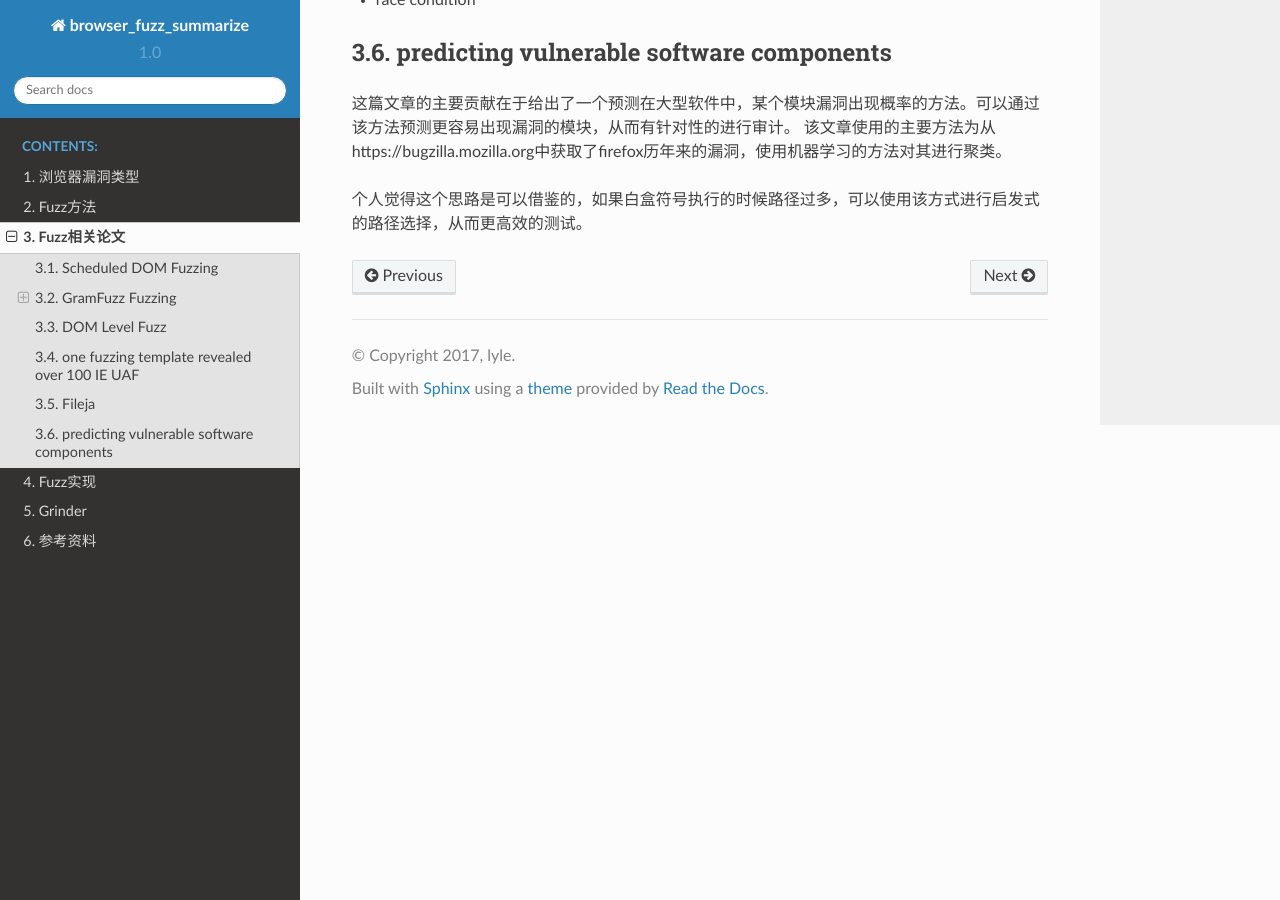
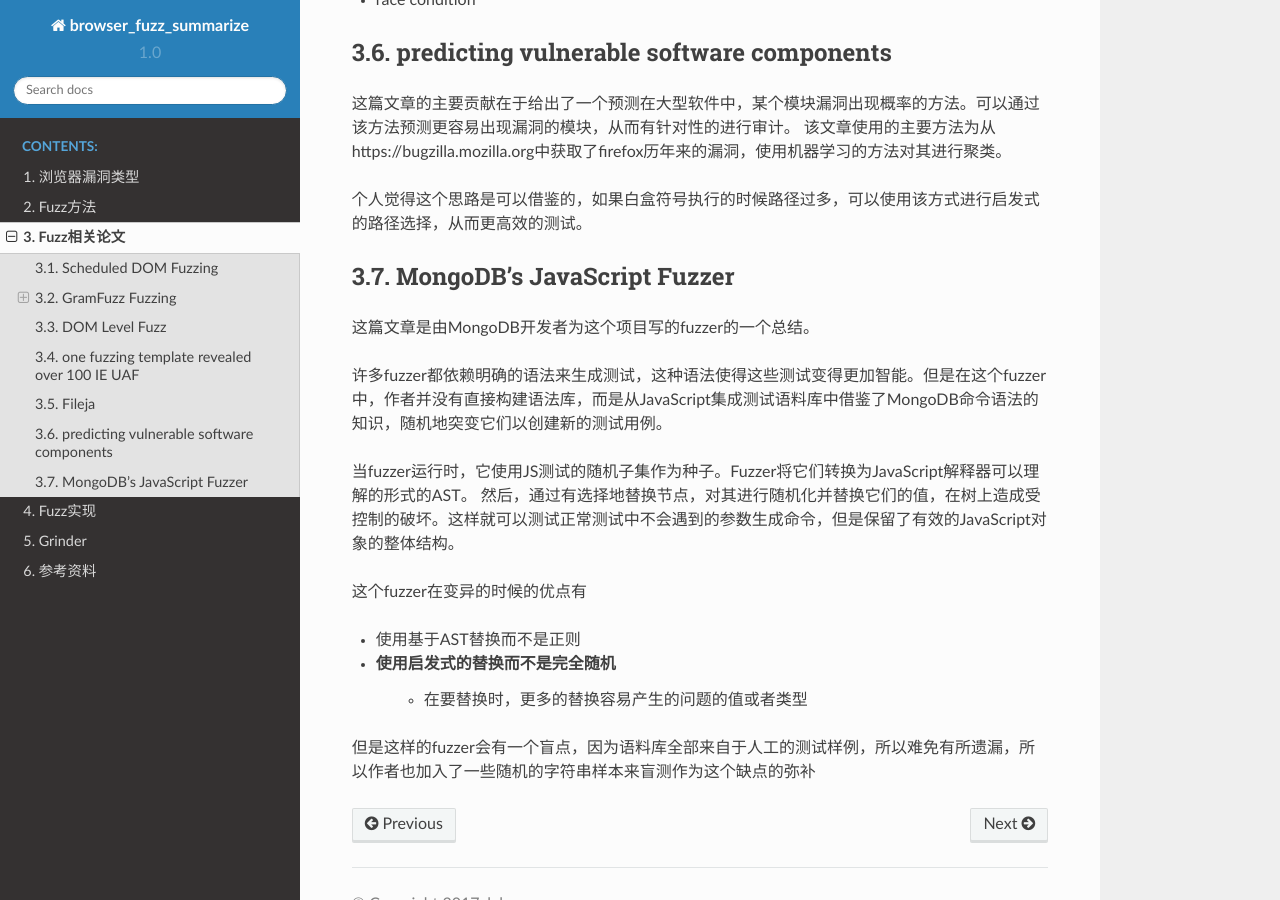
Before and after one commit to LyleMi/Browser-Fuzz-Summarize, a Sphinx documentation site: the page built from source/fuzz-paper.rst, in a window 1280 px wide and 900 px high, scrolled down 3062 px. Built offline with Sphinx 7.4.7 and the Read the Docs theme 2.0.0, drawn with Linux system fonts in a browser that asks for light colours.

Commit message:
add reading note for mongodb's js fuzzer

```diff
--- a/source/fuzz-paper.rst
+++ b/source/fuzz-paper.rst
@@ -132,3 +132,20 @@ predicting vulnerable software components
 该文章使用的主要方法为从https://bugzilla.mozilla.org中获取了firefox历年来的漏洞，使用机器学习的方法对其进行聚类。
 
 个人觉得这个思路是可以借鉴的，如果白盒符号执行的时候路径过多，可以使用该方式进行启发式的路径选择，从而更高效的测试。
+
+MongoDB's JavaScript Fuzzer
+--------------------------------------------------
+
+这篇文章是由MongoDB开发者为这个项目写的fuzzer的一个总结。
+
+许多fuzzer都依赖明确的语法来生成测试，这种语法使得这些测试变得更加智能。但是在这个fuzzer中，作者并没有直接构建语法库，而是从JavaScript集成测试语料库中借鉴了MongoDB命令语法的知识，随机地突变它们以创建新的测试用例。
+
+当fuzzer运行时，它使用JS测试的随机子集作为种子。Fuzzer将它们转换为JavaScript解释器可以理解的形式的AST。 然后，通过有选择地替换节点，对其进行随机化并替换它们的值，在树上造成受控制的破坏。这样就可以测试正常测试中不会遇到的参数生成命令，但是保留了有效的JavaScript对象的整体结构。
+
+这个fuzzer在变异的时候的优点有
+
+- 使用基于AST替换而不是正则
+- 使用启发式的替换而不是完全随机
+    - 在要替换时，更多的替换容易产生的问题的值或者类型
+
+但是这样的fuzzer会有一个盲点，因为语料库全部来自于人工的测试样例，所以难免有所遗漏，所以作者也加入了一些随机的字符串样本来盲测作为这个缺点的弥补
--- a/source/ref.rst
+++ b/source/ref.rst
@@ -32,6 +32,8 @@
 
 [14] ``IEEE CCIS2012`` ``Fuzz BMP`` Hou Y, Tao G, Shi Z, et al. Research on Android browser fuzzing based on bitmap structure[M]. 2013.
 
+[15] ``ACM 2017`` Guo R. MongoDB's JavaScript Fuzzer[M]. ACM, 2017.
+
 工具
 --------------------------------------------------
 
@@ -71,3 +75,5 @@ Blog
 [6] `符号执行入门 <https://zhuanlan.zhihu.com/p/26927127>`_
 
 [7] `blueclosure <http://blog.blueclosure.com/>`_
+
+[8] `MongoDBs fuzzer <https://engineering.mongodb.com/post/mongodbs-javascript-fuzzer-creating-chaos>`_
```
Also changed, not shown: other parts of source/ref.rst (+2 -0 lines).
